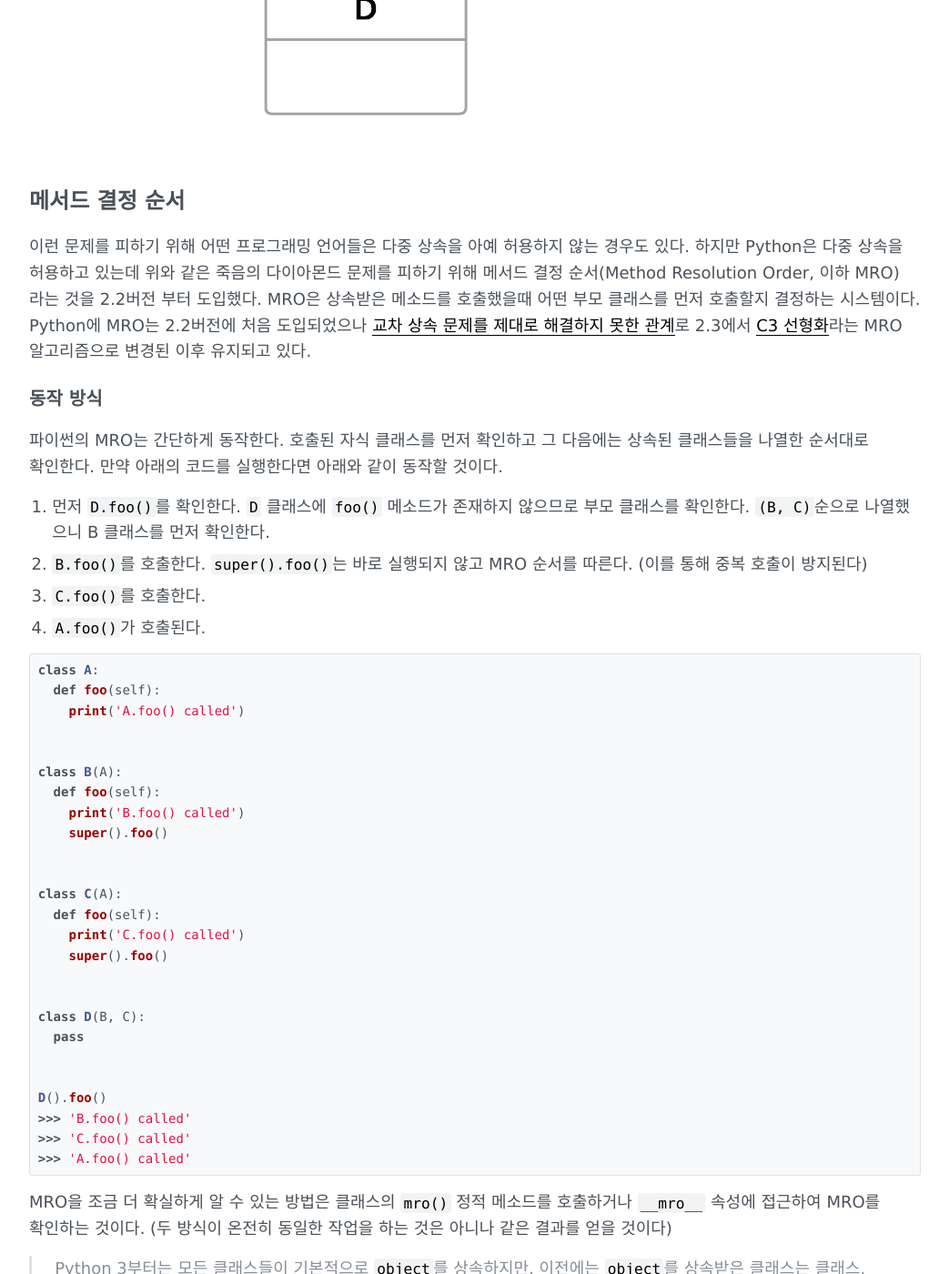
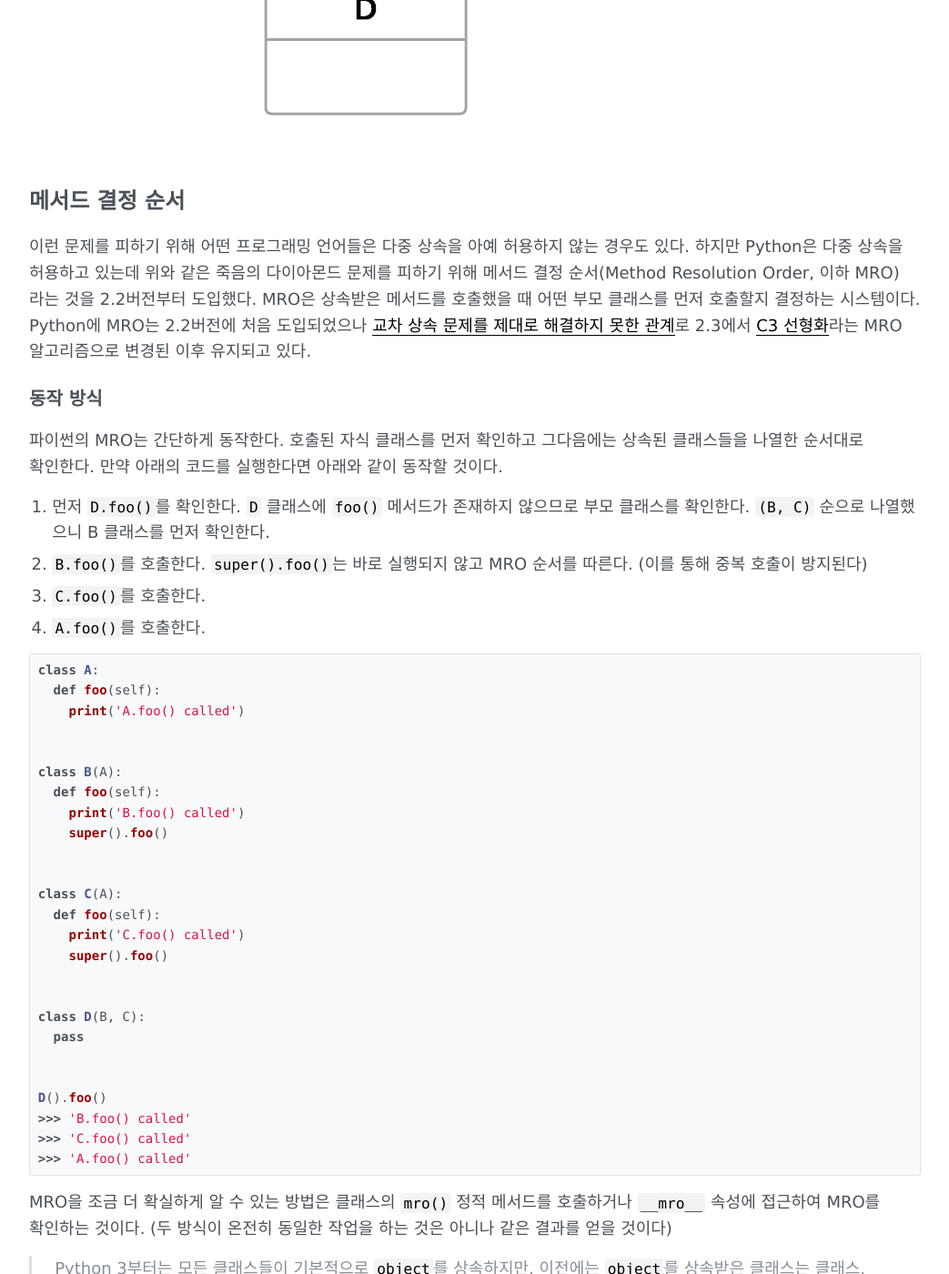
Before and after one commit to blurfx/xo.dev, a Jekyll site: the page built from _posts/2020-12-16-python-method-resolution-order.md, in a window 1280 px wide and 1400 px high, scrolled down 1137 px. Shown: the whole window at 91% size, without its empty margins (118-1161 px from the left). Built offline with Jekyll 4.4.1, drawn with Linux system fonts in a browser that asks for light colours; some of the changed text lies outside the part shown.

Commit message:
fix: typo

````diff
--- a/_posts/2020-12-16-python-method-resolution-order.md
+++ b/_posts/2020-12-16-python-method-resolution-order.md
@@ -7,22 +7,22 @@
 
 # 죽음의 다이아몬드
 
-프로그래밍을 하다보면 우리는 상위 클래스의 멤버들을 하위 클래스에 물려받는 *상속*이라는 행위를 한다. 보통은 하나의 부모 클래스만 상속받지만 종종 아래 그림과 같이 여러 부모 클래스를 상속 받는 경우가 있다. 만약 여기서 우리가 `D` 클래스에서 상속받은 `foo` 메소드를 호출했다면 어느 부모 클래스에 있는 메서드를 호출해야할까? `B`? 아니면 `C`? 그것도 아니면 둘 다? 만약 둘 다 호출한다면 어떤 클래스의 메소드를 먼저 호출해야할까? 답이 없을것이다. 이런 애매모호한 다중 상속 구조를 **죽음의 다이아몬드**라 한다.
+프로그래밍을 하다 보면 우리는 상위 클래스의 멤버들을 하위 클래스에 물려받는 상속이라는 행위를 한다. 보통은 하나의 부모 클래스만 상속받지만 종종 아래 그림과 같이 여러 부모 클래스를 상속받는 경우가 있다. 만약 여기서 우리가 `D` 클래스에서 상속받은 `foo` 메서드를 호출했다면 어느 부모 클래스에 있는 메서드를 호출해야 할까? `B`? 아니면 `C`? 그것도 아니면 둘 다? 만약 둘 다 호출한다면 어떤 클래스의 메서드를 먼저 호출해야 할까? 답이 없을 것이다. 이런 애매모호한 다중 상속 구조를 **죽음의 다이아몬드**라 한다.
 
 ![Deadly Diamond of Death](/images/python-method-resolution-order/ddd.png?_=1)
 
 # 메서드 결정 순서
 
-이런 문제를 피하기 위해 어떤 프로그래밍 언어들은 다중 상속을 아예 허용하지 않는 경우도 있다. 하지만 Python은 다중 상속을 허용하고 있는데 위와 같은 죽음의 다이아몬드 문제를 피하기 위해 메서드 결정 순서(Method Resolution Order, 이하 MRO)라는 것을 2.2버전 부터 도입했다. MRO은 상속받은 메소드를 호출했을때 어떤 부모 클래스를 먼저 호출할지 결정하는 시스템이다. Python에 MRO는 2.2버전에 처음 도입되었으나 [교차 상속 문제를 제대로 해결하지 못한 관계](https://www.python.org/download/releases/2.3/mro/#the-beginning)로 2.3에서 [C3 선형화](https://en.wikipedia.org/wiki/C3_linearization)라는 MRO 알고리즘으로 변경된 이후 유지되고 있다.
+이런 문제를 피하기 위해 어떤 프로그래밍 언어들은 다중 상속을 아예 허용하지 않는 경우도 있다. 하지만 Python은 다중 상속을 허용하고 있는데 위와 같은 죽음의 다이아몬드 문제를 피하기 위해 메서드 결정 순서(Method Resolution Order, 이하 MRO)라는 것을 2.2버전부터 도입했다. MRO은 상속받은 메서드를 호출했을 때 어떤 부모 클래스를 먼저 호출할지 결정하는 시스템이다. Python에 MRO는 2.2버전에 처음 도입되었으나 [교차 상속 문제를 제대로 해결하지 못한 관계](https://www.python.org/download/releases/2.3/mro/#the-beginning)로 2.3에서 [C3 선형화](https://en.wikipedia.org/wiki/C3_linearization)라는 MRO 알고리즘으로 변경된 이후 유지되고 있다.
 
 ## 동작 방식
 
-파이썬의 MRO는 간단하게 동작한다. 호출된 자식 클래스를 먼저 확인하고 그 다음에는 상속된 클래스들을 나열한 순서대로 확인한다. 만약 아래의 코드를 실행한다면 아래와 같이 동작할 것이다.
+파이썬의 MRO는 간단하게 동작한다. 호출된 자식 클래스를 먼저 확인하고 그다음에는 상속된 클래스들을 나열한 순서대로 확인한다. 만약 아래의 코드를 실행한다면 아래와 같이 동작할 것이다.
 
-1. 먼저 `D.foo()`를 확인한다. `D` 클래스에 `foo()` 메소드가 존재하지 않으므로 부모 클래스를 확인한다. `(B, C)`순으로 나열했으니 B 클래스를 먼저 확인한다.
+1. 먼저 `D.foo()`를 확인한다. `D` 클래스에 `foo()` 메서드가 존재하지 않으므로 부모 클래스를 확인한다. `(B, C)` 순으로 나열했으니 B 클래스를 먼저 확인한다.
 2. `B.foo()`를 호출한다. `super().foo()`는 바로 실행되지 않고 MRO 순서를 따른다. (이를 통해 중복 호출이 방지된다)
 3. `C.foo()`를 호출한다.
-4. `A.foo()`가 호출된다.
+4. `A.foo()`를 호출한다.
 
 ```python
 class A:
@@ -52,9 +52,9 @@
 >>> 'A.foo() called'
 ```
 
-MRO을 조금 더 확실하게 알 수 있는 방법은 클래스의 `mro()` 정적 메소드를 호출하거나 `__mro__` 속성에 접근하여 MRO를 확인하는 것이다. (두 방식이 온전히 동일한 작업을 하는 것은 아니나 같은 결과를 얻을 것이다)
+MRO을 조금 더 확실하게 알 수 있는 방법은 클래스의 `mro()` 정적 메서드를 호출하거나 `__mro__` 속성에 접근하여 MRO를 확인하는 것이다. (두 방식이 온전히 동일한 작업을 하는 것은 아니나 같은 결과를 얻을 것이다)
 
-> Python 3부터는 모든 클래스들이 기본적으로 `object`를 상속하지만, 이전에는 `object`를 상속받은 클래스는 클래스, 상속받지 않은 클래스는 타입으로 정의했다. `mro()` 메소드와 `__mro__` 속성은 `object`를 상속받은 클래스에게만 존재한다.
+> Python 3부터는 모든 클래스들이 기본적으로 `object`를 상속하지만, 이전에는 `object`를 상속받은 클래스는 클래스, 상속받지 않은 클래스는 타입으로 정의했다. `mro()` 메서드와 `__mro__` 속성은 `object`를 상속받은 클래스에게만 존재한다.
 
 ```python
 D.mro()
````
